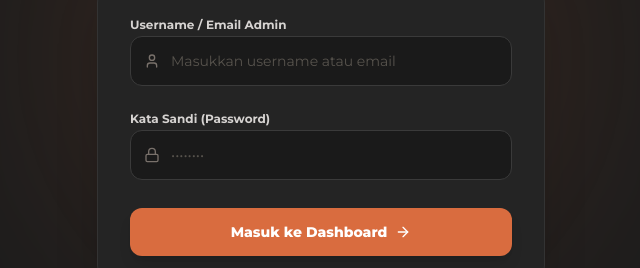
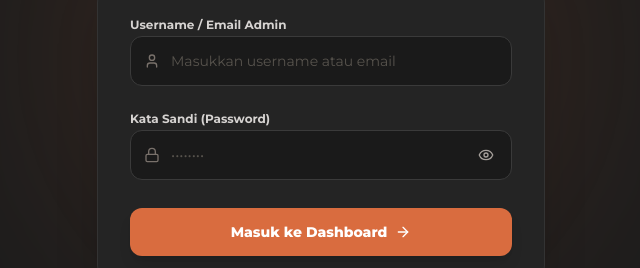
Before and after one commit to shakeelfarsyafat/lembahdamar, a Next.js app: page /admin/login in a window 1280 px wide. Shown: the part 346-614 px from the top of the page, without its empty margins (319-959 px from the left). Built offline with nearby package versions, Linux system fonts and the light colour scheme.

Commit message:
feat: add show/hide password toggle button on login page

```diff
--- a/app/admin/login/page.tsx
+++ b/app/admin/login/page.tsx
@@ -2,12 +2,13 @@
 
 import { useState } from "react";
 import { useRouter } from "next/navigation";
-import { Mountain, Lock, User, ArrowRight, CheckCircle2, XCircle, AlertCircle } from "lucide-react";
+import { Mountain, Lock, User, ArrowRight, CheckCircle2, XCircle, AlertCircle, Eye, EyeOff } from "lucide-react";
 
 export default function AdminLoginPage() {
   const router = useRouter();
   const [email, setEmail] = useState("");
   const [password, setPassword] = useState("");
+  const [showPassword, setShowPassword] = useState(false);
   const [loading, setLoading] = useState(false);
   const [errorMsg, setErrorMsg] = useState("");
   const [successMsg, setSuccessMsg] = useState("");
@@ -108,13 +109,25 @@ export default function AdminLoginPage() {
               <div className="relative">
                 <Lock className="absolute left-3.5 top-1/2 -translate-y-1/2 h-4 w-4 text-stone-500" />
                 <input
-                  type="password"
+                  type={showPassword ? "text" : "password"}
                   required
                   value={password}
                   onChange={(e) => setPassword(e.target.value)}
-                  className="w-full bg-[#1A1A1A] border border-[#3A3A3A] rounded-xl pl-10 pr-4 py-3.5 text-sm text-white focus:outline-none focus:ring-2 focus:ring-[#D96C3F] transition-all placeholder:text-stone-600"
+                  className="w-full bg-[#1A1A1A] border border-[#3A3A3A] rounded-xl pl-10 pr-11 py-3.5 text-sm text-white focus:outline-none focus:ring-2 focus:ring-[#D96C3F] transition-all placeholder:text-stone-600"
                   placeholder="••••••••"
                 />
+                <button
+                  type="button"
+                  onClick={() => setShowPassword(!showPassword)}
+                  className="absolute right-3.5 top-1/2 -translate-y-1/2 p-1 text-stone-400 hover:text-white transition-colors cursor-pointer"
+                  title={showPassword ? "Sembunyikan Kata Sandi" : "Lihat Kata Sandi"}
+                >
+                  {showPassword ? (
+                    <EyeOff className="h-4 w-4 text-[#D96C3F]" />
+                  ) : (
+                    <Eye className="h-4 w-4 text-stone-400 hover:text-white" />
+                  )}
+                </button>
               </div>
             </div>
 
```
